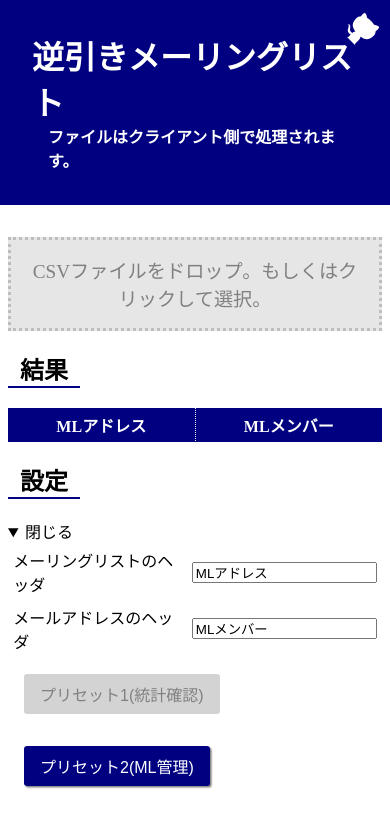
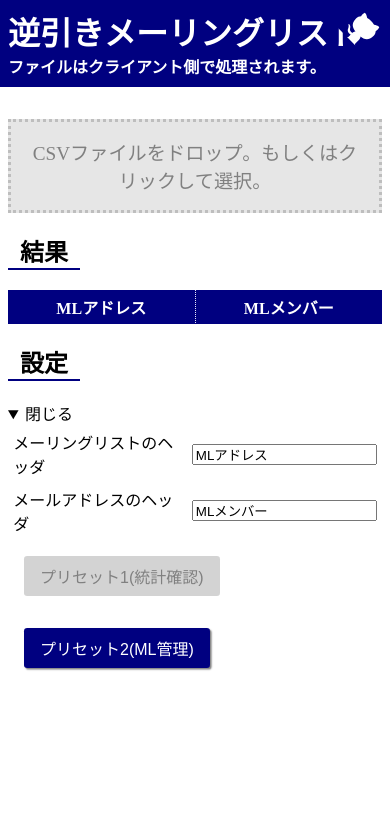
Before and after one commit to yk-szk/invert-ml, a React (Create React App) app: page / in a window 390 px wide. Shown: the top 828 px of the page. Built offline with nearby package versions, Linux system fonts and the light colour scheme.

Commit message:
Update header's style

```diff
--- a/public/index.html
+++ b/public/index.html
@@ -27,9 +27,11 @@
     <title>%REACT_APP_WEBSITE_NAME%</title>
   </head>
   <body>
-    <div class="header">
-      <h1 class="title">%REACT_APP_WEBSITE_NAME%</h1>
-      <h2 class="subtitle">ファイルはクライアント側で処理されます。</h2>
+    <div id="header_container">
+      <div class="header">
+        <h1 class="title">%REACT_APP_WEBSITE_NAME%</h1>
+        <h2 class="subtitle">ファイルはクライアント側で処理されます。</h2>
+      </div>
     </div>
     <noscript>You need to enable JavaScript to run this app.</noscript>
     <div id="root"></div>
--- a/src/index.css
+++ b/src/index.css
@@ -118,11 +118,16 @@ body h2 {
   padding: 0 .5em 0 .5em;
 }
 
-div.header{
+div#header_container {
   margin: 0;
-  padding: 2rem;
   background: navy;
   color: white;
+}
+
+div.header{
+  max-width: 1200px;
+  padding: 2rem;;
+  margin: auto;
 }
 
 h1.title {
@@ -133,6 +138,17 @@ h2.subtitle {
   margin: 0;
   padding-left: 1rem;
   font-size: 1rem;
+}
+
+@media screen and (max-width:960px) {
+  div.header{
+    padding: .5rem;
+  }
+
+  h2.subtitle {
+    padding: 0;
+    font-size: 1rem;
+  }
 }
 
 button {
```
